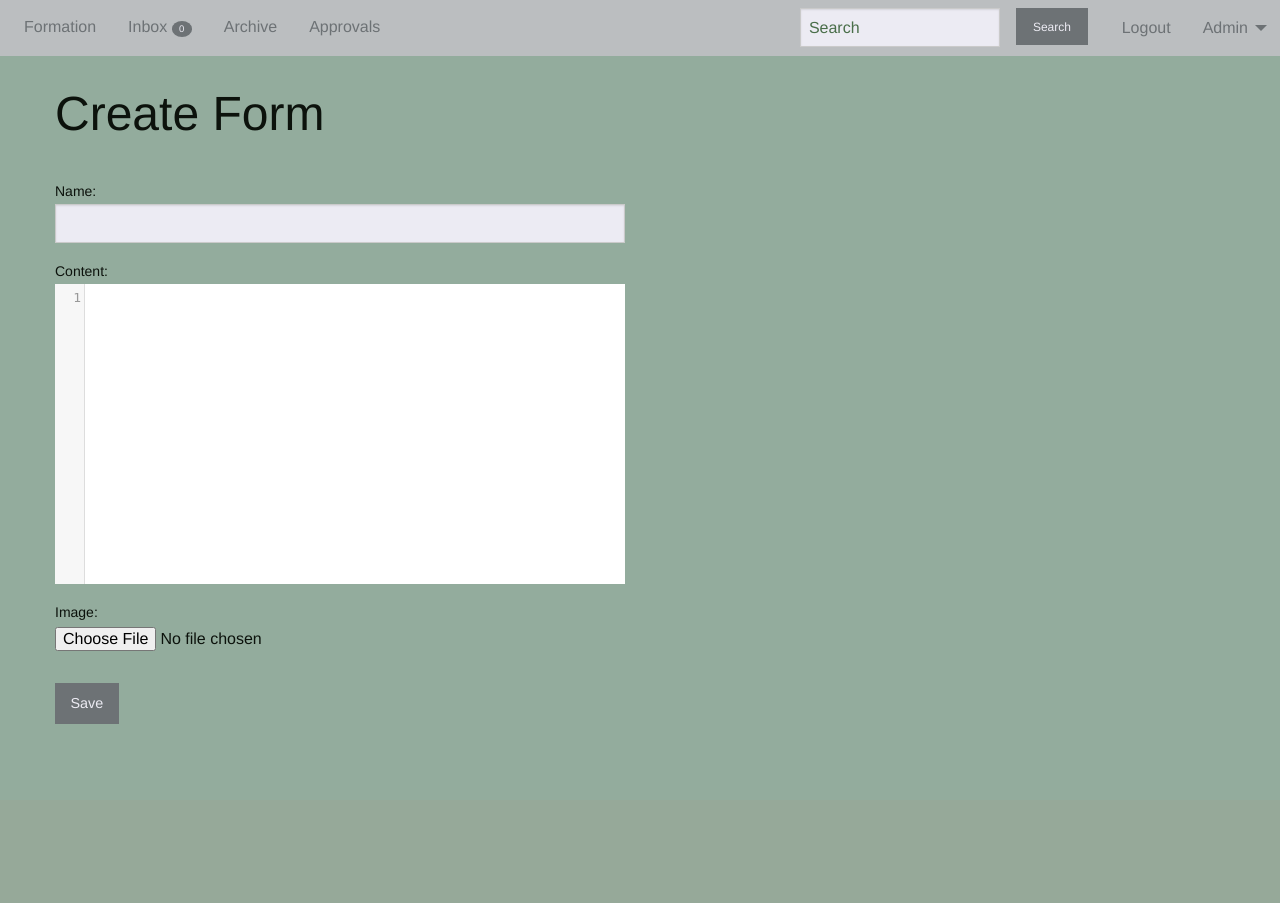
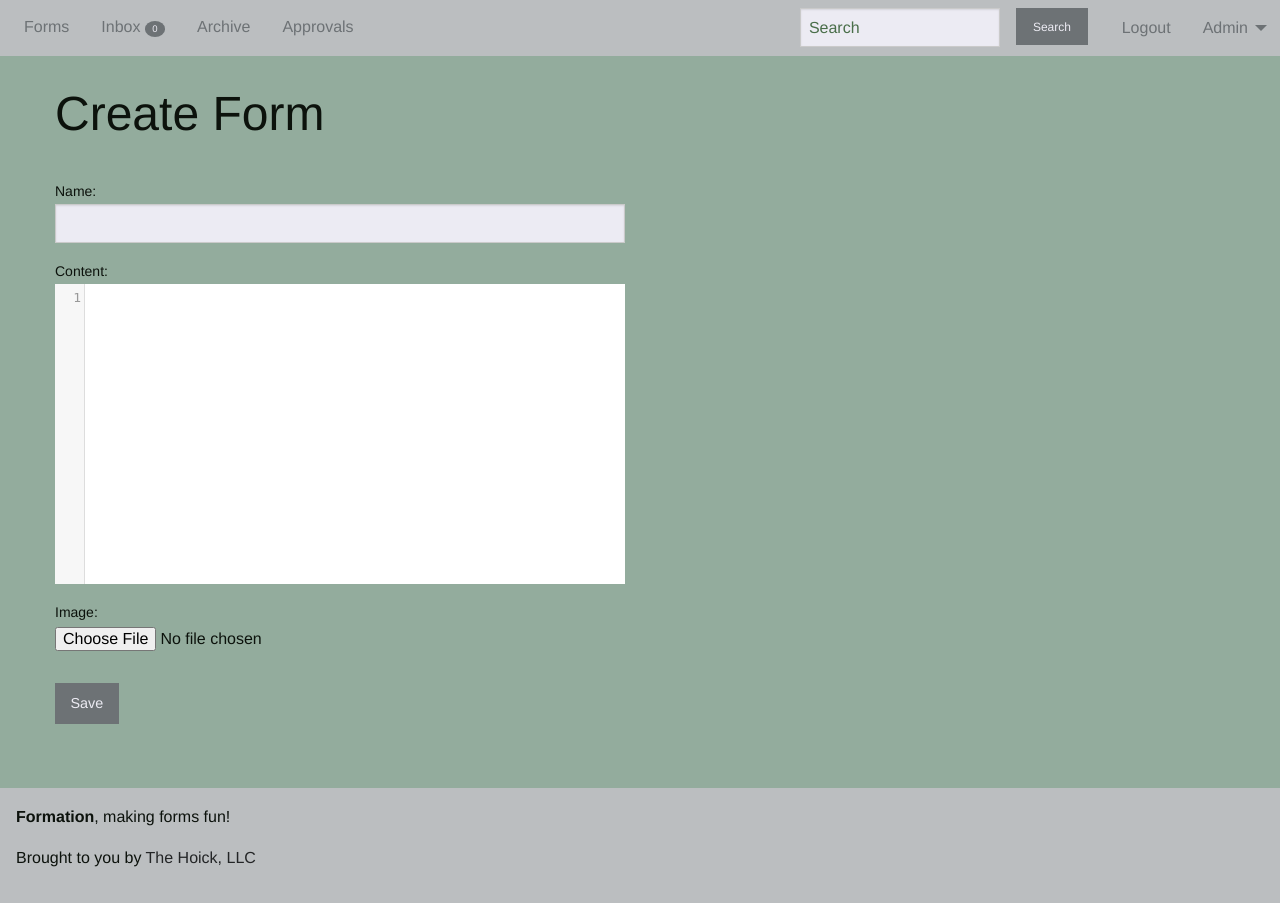
Before and after one commit to asommer70/formation, a Django app: page /forms/create in a window 1280 px wide. Before the commit the page ends 724 px from the top, so only its background shows below. Run offline with Django 3.2, Linux system fonts and the light colour scheme; the visitor is signed in with stand-in values (Sample User, id 1); data that the repository does not hold is empty.

Commit message:
Changed first menu link in header to Forms instead of Formation and added a Footer containging a Formation, a tag line, and a link to thehoick.

```diff
--- a/components/scss/main.scss
+++ b/components/scss/main.scss
@@ -79,3 +79,73 @@
 .form-image {
     height: 140px;
 }
+
+
+// .sticky-footer-css {
+//   height: 100vh;
+//   display: flex;
+// }
+
+// .sticky-footer-css-body {
+//   overflow: auto;
+// }
+
+// .sticky-footer-css {
+//   .header {
+//     background-color: map-get($foundation-palette, primary);
+//     height: 10rem;
+//     color: #fff;
+//     padding: 3rem;
+
+//     .menu a {
+//       color: #fff;
+//     }
+//   }
+
+//   .body-content {
+//     background-color: map-get($foundation-palette, primary);
+//   }
+
+//   .footer {
+//     height: 10rem;
+//     background-color: map-get($foundation-palette, primary);
+//     color: #fff;
+//     padding: 3rem;
+
+//     a {
+// 	color: darken(map-get($foundation-palette, primary), 30%);
+//     }
+
+//     .menu a {
+//       color: #fff;
+//     }
+//   }
+// }
+
+.social-footer {
+  padding: 1rem;
+  background: lighten(map-get($foundation-palette, primary), 30%);
+  display: flex;
+  align-items: center;
+  justify-content: space-between;
+
+  a {
+      color: darken(map-get($foundation-palette, primary), 30%);
+  }
+
+  .social-footer-icons {
+    li:last-of-type {
+      margin-right: 0;
+    }
+
+    .fa {
+      font-size: 1.3rem;
+      color: $white;
+
+      &:hover {
+        color: darken(map-get($foundation-palette, primary), 50%);
+        transition: color 0.3s ease-in;
+      }
+    }
+  }
+}
--- a/templates/layout.html
+++ b/templates/layout.html
@@ -19,7 +19,7 @@
     <div class="top-bar">
       <div class="top-bar-left">
 	<ul class="dropdown menu" data-dropdown-menu>
-	  <li><a href="/">Formation</a></li>
+	  <li><a href="/">Forms</a></li>
 	  {% if user.is_authenticated %}
 	  <li>
             <a href="/inbox">
@@ -98,5 +98,30 @@
 
     {% block vue %}
     {% endblock %}
+    <br/><br/>
+
+    <div class="sticky-footer-css">
+      <div class="row expanded flex-dir-column">
+	<div class="columns shrink footer text-center">
+
+	</div>
+      </div>
+    </div>
+
+
+
+    <footer class="social-footer">
+      <div class="social-footer-left">
+	<p><strong>Formation</strong>, making forms fun!</p>
+	<p>Brought to you by <a href="https://thehoick.com" target="_blank">The Hoick, LLC</a></p>
+      </div>
+      <div class="social-footer-icons">
+	<ul class="menu simple">
+	</ul>
+      </div>
+    </footer>
+
+
+
   </body>
 </html>
```
Also changed, not shown: assets/css/main.css, 1 other file.
